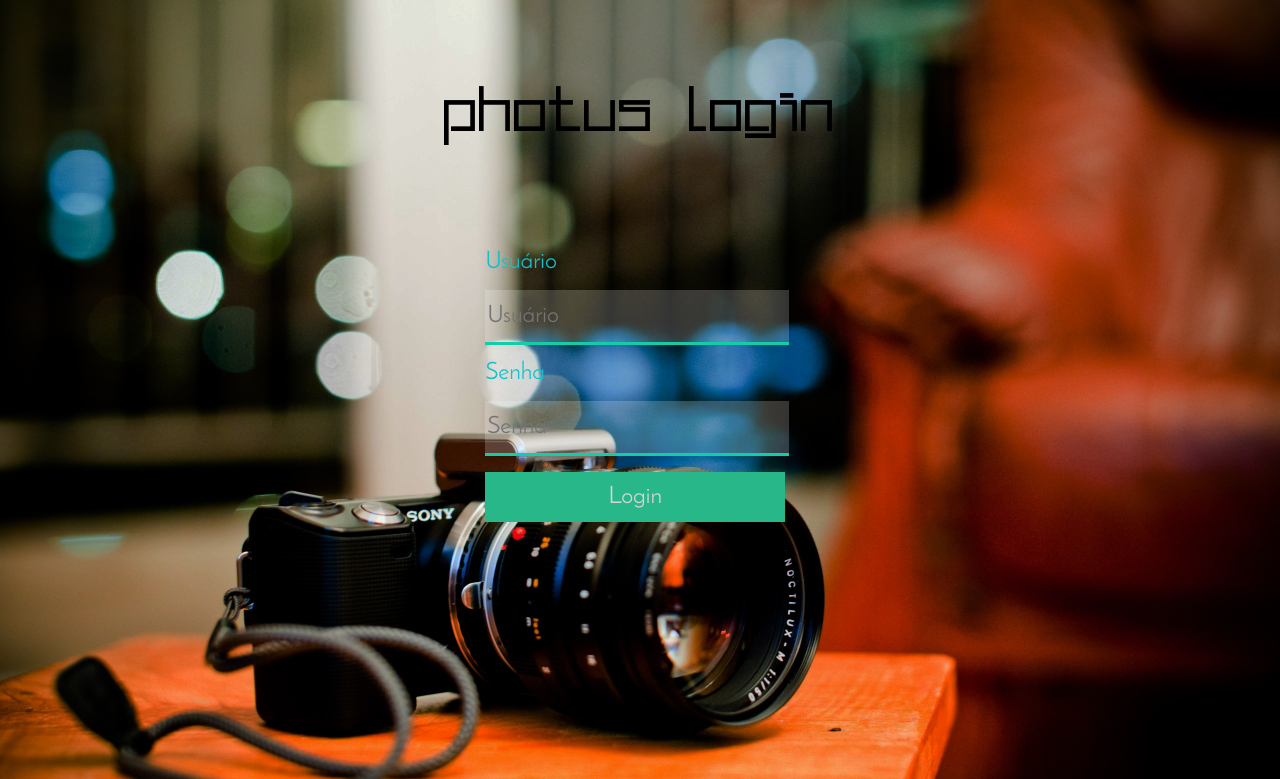
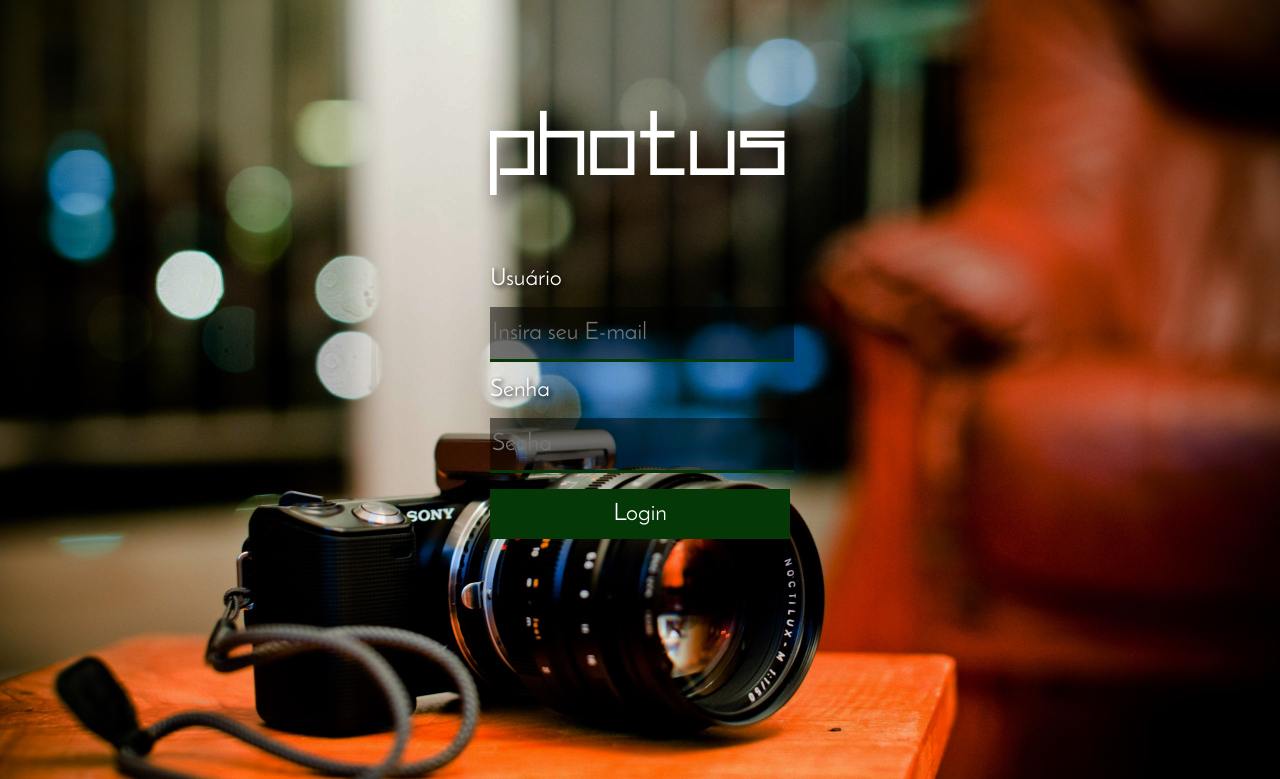
Before and after one commit to MrRobotPHP/tcc_web, a PHP site: page / in a window 1280 px wide. Shown: the top 779 px of the page. Run offline with PHP 8.4, Linux system fonts and the light colour scheme.

Commit message:
Novo visual Login
Mudança na conexão pra encaixar no banco do tcc, mudança na query de
Login, trocando da tabela usuário para funcionário e novo visual do
login

```diff
--- a/classes/Conexao_sql.php
+++ b/classes/Conexao_sql.php
@@ -3,14 +3,14 @@
 abstract class Conexao_sql {
 
 	const user = "root";
-	const pass = "root";
+	const pass = "";
 
 	private static $instance = null;
 
 	private static function conectar() {
 		try {
 
-			self::$instance = new PDO("mysql:host=localhost;dbname=tcc", self::user, self::pass);
+			self::$instance = new PDO("mysql:host=localhost;dbname=banco_de_dados_tcc", self::user, self::pass);
 			self::$instance -> setAttribute(PDO::ATTR_ERRMODE, PDO::ERRMODE_EXCEPTION);
 
 		} catch (PDOException $e) {
--- a/classes/Login.php
+++ b/classes/Login.php
@@ -28,7 +28,7 @@ class Login extends Conexao_sql {
 
 		$pdo = parent::getDB();
 
-		$logar = $pdo -> prepare("SELECT * FROM usuario WHERE user = ? AND senha = ?");
+		$logar = $pdo -> prepare("SELECT * FROM funcionario WHERE EMAIL = ? AND SENHA = ? AND NIVEL=1");
 		$logar -> bindValue(1, $this -> getLogin());
 		$logar -> bindValue(2, $this -> getSenha());
 		$logar -> execute();
--- a/index.php
+++ b/index.php
@@ -39,20 +39,25 @@ session_start();
 	<title>Photus - Login</title>
 </head>
 <body>
-	<div class="container">
-		<h3 class="header">Photus Login</h3>
-	</div>
 
-	<div class="container d-login">
+	<div class="d-login">
+
+		<div class="container">
+			<h1 class="header">Photus</h1>
+		</div>
+
+
 		<div class="frm-login">
 			<form name="login" method="post" action="">
 				<label for="usuario">Usuário</label>
-				<p><input type="text" name="usuario" id="usuario" placeholder="Usuário" required /></p>
+				<p><input type="email" name="usuario" id="usuario" placeholder="Insira seu E-mail" required /></p>
 				<label for="senha">Senha</label>
 				<p><input type="password" name="senha" id="senha" placeholder="Senha" required /></p>
-				<p><button type="submit" name="enviaLogin" value="login">Login</button></p>
+				<p><button type="submit" class="submit" name="enviaLogin" value="login">Login</button></p>
 			</form>
 		</div>
+
 	</div>
+
 </body>
 </html>
--- a/stylesheet.css
+++ b/stylesheet.css
@@ -30,75 +30,91 @@ body {
   background-size: 100%;
 }
 
-input[type="text"],
+
+.fmr-login {
+ display: block;
+  position: relative;
+  width: 300px;
+  margin: 0px auto;
+  top: -20px;
+
+  }
+
+input[type="email"],
 input[type="password"] {
   width: 100%;
   height: 50px;
   font-family: Amaranth-Regular;
   font-size: 16px;
-  color: #282828;
+  color: #ffffff;
 }
 
-button[type="submit"] {
+.submit{
   width: 300px;
   height: 50px;
   font-family: JosefinSans-Regular;
   font-size: 24px;
-  color: #d5d5d5;
-  background-color: #27b789;
+  color: #ffffff;
+  background-color: #043807;
   border: none;
 }
 
-button[type="submit"]:hover {
-  background-color: #25c492;
+.submit:hover{
+  background-color:#ffffff;
+  color: #043807;
+  transition:0.5s;
 }
 
 label,
-input[type="text"],
+input[type="email"],
 input[type="password"] {
   font-family: JosefinSans-Regular;
   font-size: 24px;
 }
 
 label {
-  color: #11C2CD;
+  color: #ffffff;
+  text-decoration: bold;
+  text-shadow:black 0.1em 0.1em 0.2em;
 }
 
-input[type="text"],
+input[type="email"],
 input[type="password"] {
-  background-color: rgba(255, 255, 255, 0.2);
+  background-color: rgba(0, 0, 0, 0.5);
   border: none;
-  border-bottom: 3px solid #11cda8;
+  border-bottom: 3px solid #043807;
   width: 300px;
 }
 
 .container {
-  padding: 0.01em;
   position: relative;
+  display: block;
+  margin: auto;
+
 }
 
 .d-login {
   width: 300px;
-  height: 282px;
-  position: absolute;
-  top: 50%;
-  left: 50%;
-  margin-top: -150px;
-  margin-left: -155px;
-
+  margin: 100px auto;
+  display: block;
 }
 
-.fmr-login {
-  width: 170px;
-  height: 200px;
-  border: 1px solid #bfbfbf;
-  border-radius: 5px;
+.d-login input:hover{
+  border-bottom: 3px solid #ffffff;
+  transition:0.5s;
 }
+
+.d-login input:focus{
+  border-bottom: 3px solid #ffffff;
+}
+
 
 .header {
   font-family: Squared-Display, sans-serif;
-  font-size: 70px;
+  font-size: 100px;
+  color: #ffffff;
   text-align: center;
+  text-shadow:black 0.1em 0.1em 0.2em;
 }
 
 .btn-primary {
```
